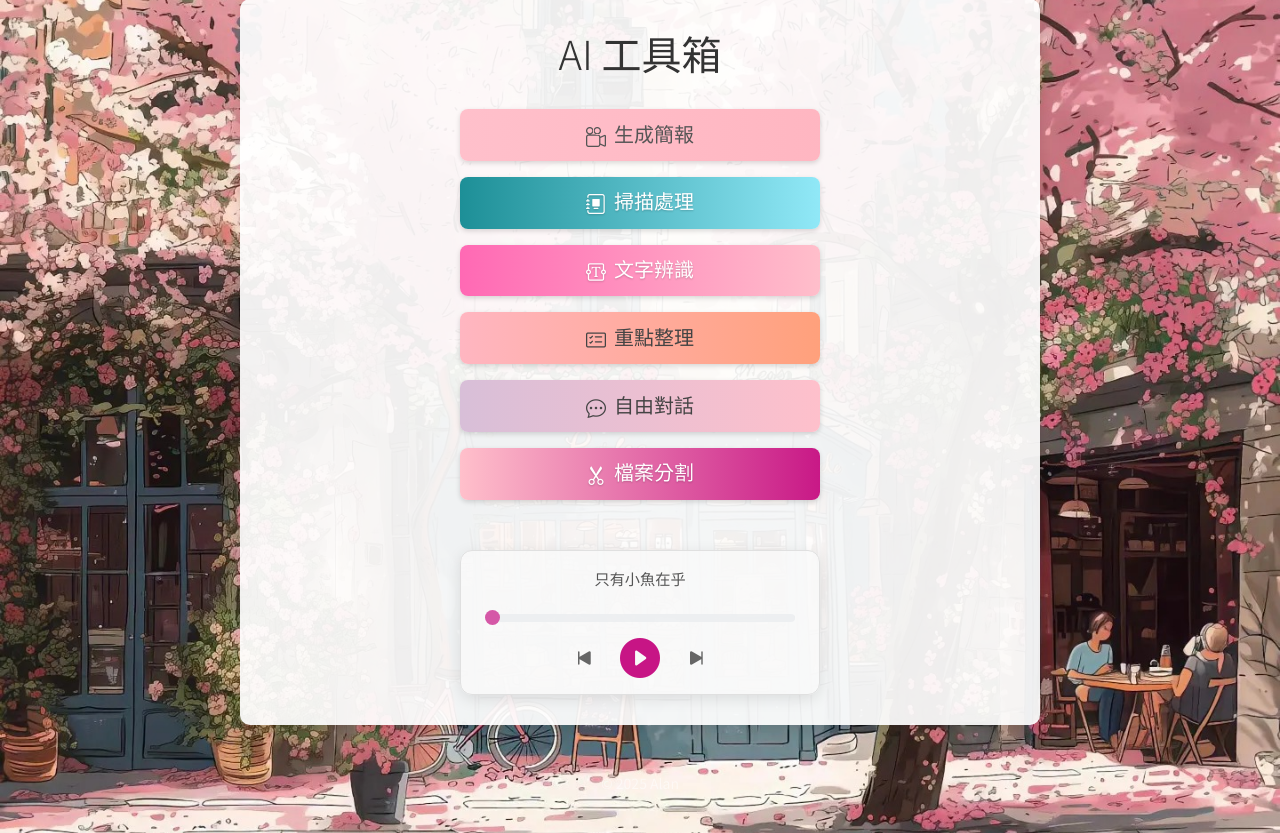
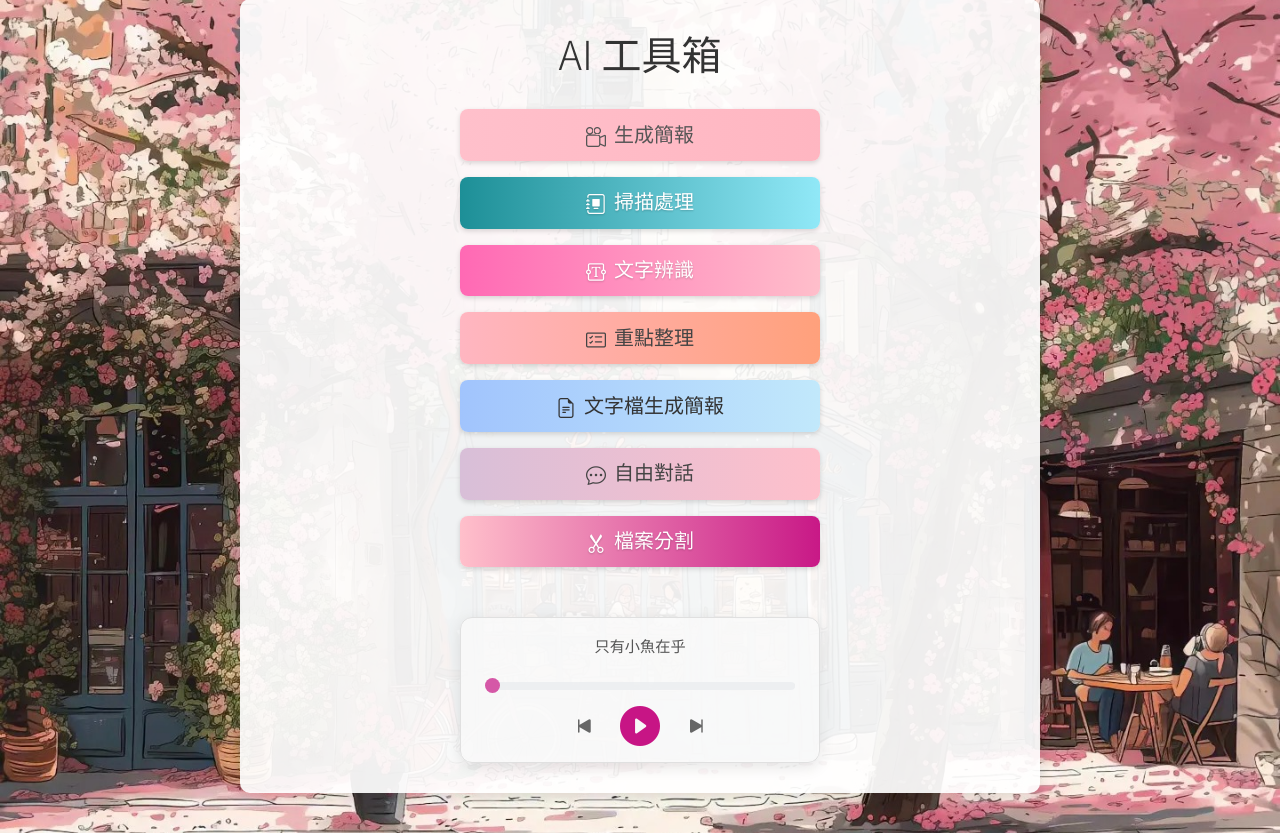
Before and after one commit to alananaone/ai-tool-box, a Flask app: page / in a window 1280 px wide. Shown: the part 21-854 px from the top of the page. Run offline with Flask 2, Linux system fonts and the light colour scheme; parts of the project's set-up code (start-up, migrations or seed data) failed here and were passed over.

Commit message:
start from sum

```diff
--- a/app.py
+++ b/app.py
@@ -55,6 +55,9 @@ OUTPUT_FOLDER = os.path.join(BASE_PATH, 'outputs')
 ALLOWED_EXTENSIONS_PDF = {'pdf'}
 ALLOWED_EXTENSIONS_OCR = {'pdf', 'png', 'jpg', 'jpeg', 'bmp', 'gif', 'webp'}
 ALLOWED_EXTENSIONS_FULL_REPORT = {'pdf'}
+# +++ 新增：允許的文字檔案類型 +++
+ALLOWED_EXTENSIONS_TEXT = {'docx', 'txt'}
+
 
 app.secret_key = os.environ.get("FLASK_SECRET_KEY", "a_very_secret_key_that_should_be_changed")
 app.config['UPLOAD_FOLDER'] = UPLOAD_FOLDER
@@ -103,6 +106,9 @@ def task_worker():
                 run_summarize_workflow(progress_queue, task_id, api_key, task_info)
             elif task_type == 'file_split':
                 run_split_workflow(progress_queue, task_id, api_key, task_info)
+            # +++ 新增：處理新的任務類型 +++
+            elif task_type == 'text_to_ppt':
+                run_text_to_ppt_workflow(progress_queue, task_id, api_key, task_info)
             else:
                 logging.warning(f"[背景工作者] 未知的任務類型: {task_type} (ID: {task_id})")
                 progress_queue.put(json.dumps({'type': 'error', 'message': f'未知的任務類型: {task_type}'}))
@@ -156,6 +162,63 @@ def read_text_from_file(filepath):
 # ==============================================================================
 #                                工作流程函式
 # ==============================================================================
+
+# +++ 新增：處理文字檔到簡報的工作流程 +++
+def run_text_to_ppt_workflow(progress_queue, task_id, api_key, task_info):
+    """從文字檔 (docx, txt) 開始，執行 摘要 -> 簡報 的流程。"""
+    logging.info(f"[工作流程 {task_id} - 文字檔->PPT] 開始...")
+    original_fn = task_info['original_base_filename_preserved']
+    uploaded_file = task_info['uploaded_file_path']
+    task_folder = task_info['task_output_folder']
+
+    summary_subfolder = "sum"
+    ppt_subfolder = "ppt"
+
+    summary_word_path = os.path.join(task_folder, "summary.docx")
+    temp_ppt_path = os.path.join(task_folder, "ppt.pptx")
+
+    overall_success = False
+    output_path = None
+
+    try:
+        # 步驟 1: 讀取檔案內容
+        progress_queue.put(json.dumps({'type': 'status', 'step': 1, 'status': '讀取檔案內容...', 'percent': 10}))
+        document_text = read_text_from_file(uploaded_file)
+        if not document_text.strip():
+            raise ValueError("上傳的檔案內容為空或無法讀取。")
+
+        # 步驟 2: 生成摘要
+        progress_queue.put(json.dumps({'type': 'status', 'step': 2, 'status': '生成摘要...', 'percent': 25}))
+        if not run_summarization(api_key, MODEL_CONFIG['SUMMARIZE'], document_text, summary_word_path, progress_queue):
+            raise Exception("步驟 2 (生成摘要) 失敗")
+        copy_to_desktop_folder(summary_word_path, summary_subfolder, f"sum_{original_fn}.docx")
+
+        # 步驟 3: 生成簡報
+        progress_queue.put(json.dumps({'type': 'status', 'step': 3, 'status': '生成簡報...', 'percent': 80}))
+        if not run_conversion_to_ppt(summary_word_path, temp_ppt_path):
+            raise Exception("步驟 3 (轉換為簡報) 失敗")
+
+        final_path, final_ppt_name = copy_to_desktop_folder(temp_ppt_path, ppt_subfolder, f"ppt_{original_fn}.pptx")
+        if not final_path:
+            raise Exception("儲存最終簡報到桌面失敗")
+
+        output_path = os.path.dirname(os.path.dirname(final_path))
+        progress_queue.put(json.dumps({
+            'type': 'complete',
+            'message': f'簡報 "{final_ppt_name}" 及摘要檔案已分類儲存。',
+            'folder_path': output_path
+        }))
+        overall_success = True
+
+    except Exception as e:
+        logging.error(f"[工作流程 {task_id} - 文字檔->PPT] 失敗: {e}", exc_info=True)
+        progress_queue.put(json.dumps({'type': 'error', 'message': f'處理失敗: {e}'}))
+    finally:
+        if os.path.exists(task_folder):
+            shutil.rmtree(task_folder, ignore_errors=True)
+        if not overall_success:
+            progress_queue.put(json.dumps({'type': 'done'}))
+
 
 def run_full_report_workflow(progress_queue, task_id, api_key, task_info):
     """執行 PDF -> 原文 -> 翻譯 -> 摘要 -> 簡報 的完整流程，並將4個檔案分類儲存。"""
@@ -455,6 +518,23 @@ def summarize():
     }
     return render_template('process_page.html', **page_context)
 
+# +++ 新增：文字檔到簡報的路由 +++
+@app.route('/text_to_ppt')
+def text_to_ppt():
+    page_context = {
+        "title": "文字檔生成簡報",
+        "icon": "bi-file-earmark-text",
+        "description": "上傳 Word (.docx) 或純文字檔 (.txt)，系統將直接為其生成結構化摘要與 PowerPoint 簡報。",
+        "form_action_url": url_for('process_task'),
+        "allowed_extensions": ".docx, .txt",
+        "task_type": "text_to_ppt",
+        "button_text": "開始生成",
+        "button_color_class": "btn-grad-6", # 使用一個新的顏色
+        "output_folder_name": "AI 工具輸出"
+    }
+    return render_template('process_page.html', **page_context)
+
+
 @app.route('/file_split')
 def file_split():
     page_context = {
@@ -478,12 +558,14 @@ def process_task():
     file = request.files['source_file']
     if file.filename == '': return jsonify({'success': False, 'error': '沒有選擇檔案'}), 400
 
+    # +++ 更新：加入新的任務類型和允許的副檔名 +++
     allowed_ext_map = {
         'pdf_to_ppt': ALLOWED_EXTENSIONS_PDF,
         'full_report': ALLOWED_EXTENSIONS_FULL_REPORT,
         'ocr': ALLOWED_EXTENSIONS_OCR,
-        'summarize': ALLOWED_EXTENSIONS_PDF, # Summarize only supports PDF
-        'file_split': ALLOWED_EXTENSIONS_PDF, # Split only supports PDF
+        'summarize': ALLOWED_EXTENSIONS_PDF,
+        'file_split': ALLOWED_EXTENSIONS_PDF,
+        'text_to_ppt': ALLOWED_EXTENSIONS_TEXT,
     }
     allowed_exts = allowed_ext_map.get(task_type)
 
--- a/templates/base.html
+++ b/templates/base.html
@@ -47,6 +47,9 @@
         .btn-grad-5:hover { color: #fff; }
         .btn-grad-special { background-image: linear-gradient(to right, #1d8f97 0%, #93eaf9 51%, #1d9797 100%); color: white; }
         .btn-grad-special:hover { color: #fff; }
+        /* +++ 新增按鈕樣式 +++ */
+        .btn-grad-6 { background-image: linear-gradient(to right, #a1c4fd 0%, #c2e9fb 51%, #a1c4fd 100%); color: #333; text-shadow: none;}
+        .btn-grad-6:hover { color: #000; }
     </style>
     {% block head %}{% endblock %}
 </head>
--- a/templates/landing.html
+++ b/templates/landing.html
@@ -49,6 +49,9 @@
              <a href="{{ url_for('summarize') }}" class="btn btn-lg btn-custom-gradient btn-grad-3">
                   <i class="bi bi-card-checklist"></i>重點整理
              </a>
+             <a href="{{ url_for('text_to_ppt') }}" class="btn btn-lg btn-custom-gradient btn-grad-6">
+                <i class="bi bi-file-earmark-text"></i>文字檔生成簡報
+             </a>
              <a href="{{ url_for('chat') }}" class="btn btn-lg btn-custom-gradient btn-grad-4">
                   <i class="bi bi-chat-dots"></i>自由對話
              </a>
@@ -58,7 +61,6 @@
         </div>
     </div>
 
-    <!-- 音樂播放器 HTML -->
     <div class="music-player-container-modern col-lg-6 col-md-8 mx-auto text-center">
         <div id="song-title-modern">歌曲名稱</div>
         <input type="range" id="progress-bar" class="form-range" value="0" step="1">
```
